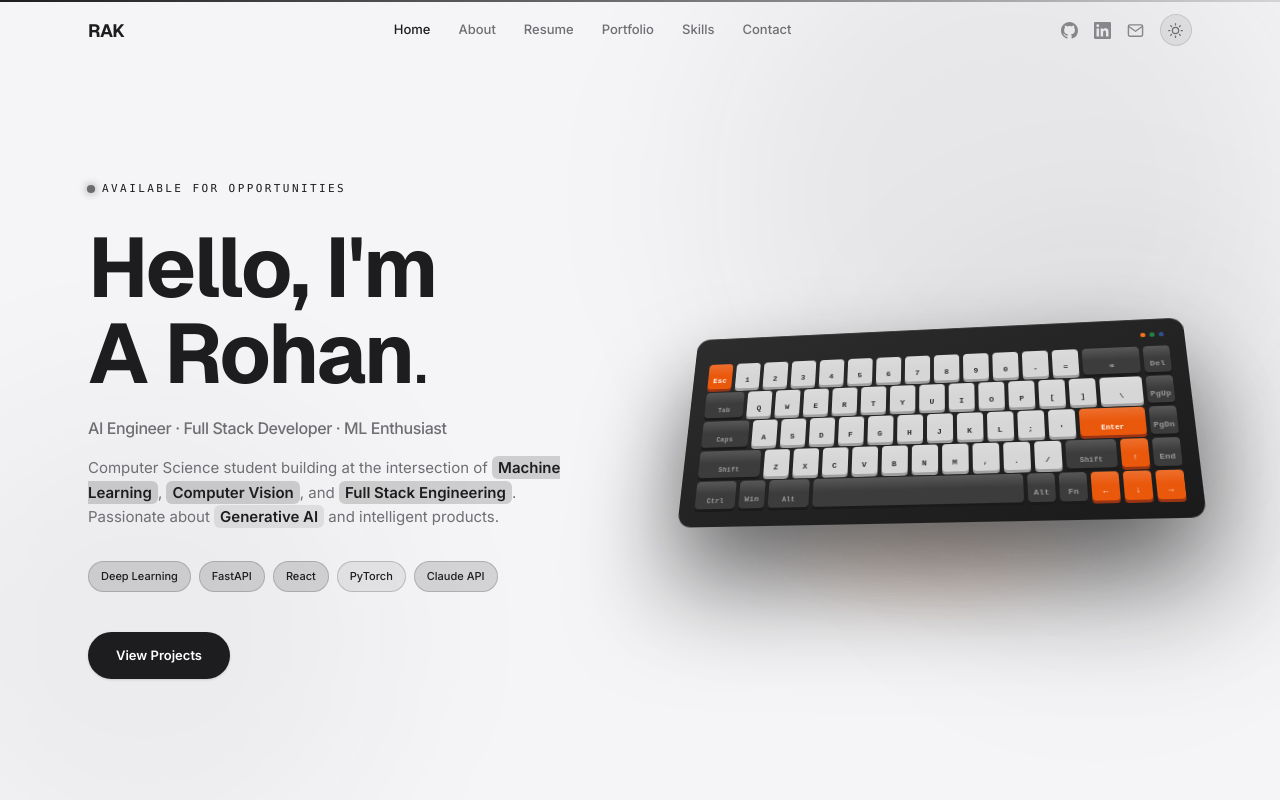
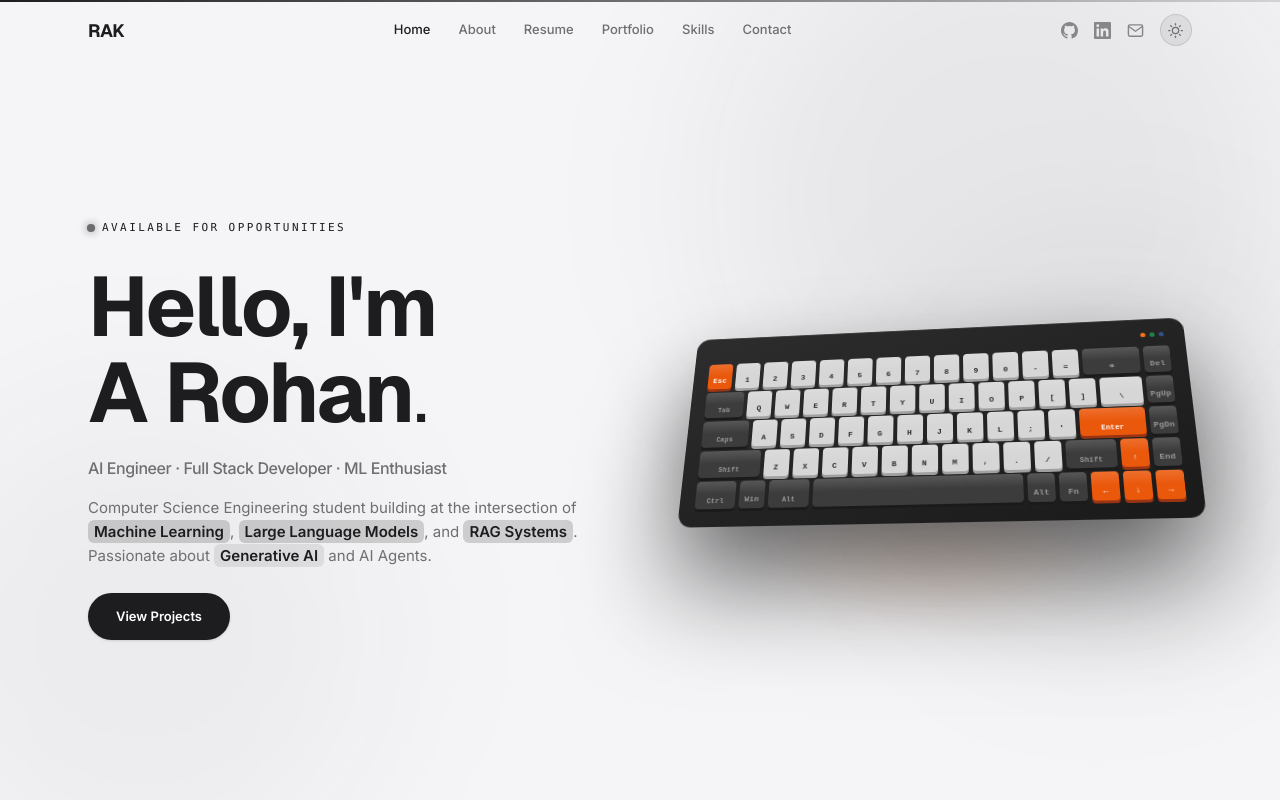
Before and after one commit to rohan-ak43/Portfolio, a React (Vite) app in the folder Frontend/: page / in a window 1280 px wide. Shown: the top 800 px of the page. Built offline with nearby package versions, Linux system fonts and the light colour scheme.

Commit message:
Animation updates + text changes

```diff
--- a/Frontend/src/App.tsx
+++ b/Frontend/src/App.tsx
@@ -309,15 +309,10 @@ function KeyboardIllustration() {
     const [litKeys, setLitKeys] = useState<Set<string>>(new Set())
 
     useEffect(() => {
-        // Key IDs for "A Rohan":
-        // Row 2, idx 1 = A | Row 4, idx 3 = Space | Row 1, idx 4 = R
-        // Row 1, idx 9 = O | Row 2, idx 6 = H | Row 3, idx 6 = N
-        // Row 3, idx 0 = Shift (lit with each capital)
+        // Key IDs for "Rohan":
+        // Row 1, idx 4 = R | Row 1, idx 9 = O | Row 2, idx 6 = H
+        // Row 2, idx 1 = a | Row 3, idx 6 = n
         const sequence: string[][] = [
-            ['3-0', '2-1'],  // Shift + A  (capital A)
-            [],              // pause between letters
-            ['4-3'],         // Space
-            [],              // pause
             ['3-0', '1-4'],  // Shift + R  (capital R)
             [],              // pause
             ['1-9'],         // o
@@ -856,45 +851,16 @@ function Hero() {
                         initial={{ opacity: 0, y: 16 }}
                         animate={{ opacity: 1, y: 0 }}
                         transition={{ duration: 0.6, delay: 0.88 }}
-                        className="leading-relaxed mb-8 text-[15px] max-w-[500px]"
+                        className="leading-relaxed mb-6 text-[15px] max-w-[500px]"
                         style={{ color: dark ? '#8E8E93' : '#6E6E73' }}
                     >
-                        Computer Science student building at the intersection of{' '}
+                        Computer Science Engineering student building at the intersection of{' '}
                         <Hi color="rgba(29,29,31,0.18)">Machine Learning</Hi>,{' '}
-                        <Hi color="rgba(29,29,31,0.18)">Computer Vision</Hi>, and{' '}
-                        <Hi color="rgba(29,29,31,0.18)">Full Stack Engineering</Hi>. Passionate about{' '}
-                        <Hi color="rgba(134,134,139,0.18)">Generative AI</Hi> and intelligent products.
+                        <Hi color="rgba(29,29,31,0.18)">Large Language Models</Hi>, and{' '}
+                        <Hi color="rgba(29,29,31,0.18)">RAG Systems</Hi>. Passionate about{' '}
+                        <Hi color="rgba(134,134,139,0.18)">Generative AI</Hi> and AI Agents.
                     </motion.p>
 
-                    <motion.div
-                        initial={{ opacity: 0, y: 16 }}
-                        animate={{ opacity: 1, y: 0 }}
-                        transition={{ duration: 0.6, delay: 0.98 }}
-                        className="flex flex-wrap gap-2 mb-10"
-                    >
-                        {[
-                            { label: 'Deep Learning', color: 'rgba(29,29,31,0.15)' },
-                            { label: 'FastAPI', color: 'rgba(29,29,31,0.15)' },
-                            { label: 'React', color: 'rgba(29,29,31,0.15)' },
-                            { label: 'PyTorch', color: 'rgba(134,134,139,0.15)' },
-                            { label: 'Claude API', color: 'rgba(29,29,31,0.15)' },
-                        ].map(({ label, color }, i) => (
-                            <motion.span
-                                key={label}
-                                style={{
-                                    backgroundColor: dark ? 'rgba(255,255,255,0.08)' : color,
-                                    color: dark ? '#D1D5DB' : '#1D1D1F',
-                                    border: dark ? '1px solid rgba(255,255,255,0.12)' : '1px solid rgba(29,29,31,0.2)',
-                                }}
-                                className="text-[11px] font-medium px-3 py-1.5 rounded-full"
-                                initial={{ opacity: 0, scale: 0.85 }}
-                                animate={{ opacity: 1, scale: 1 }}
-                                transition={{ duration: 0.4, delay: 1.05 + i * 0.06 }}
-                            >
-                                {label}
-                            </motion.span>
-                        ))}
-                    </motion.div>
 
                     <motion.div
                         initial={{ opacity: 0, y: 16 }}
```
